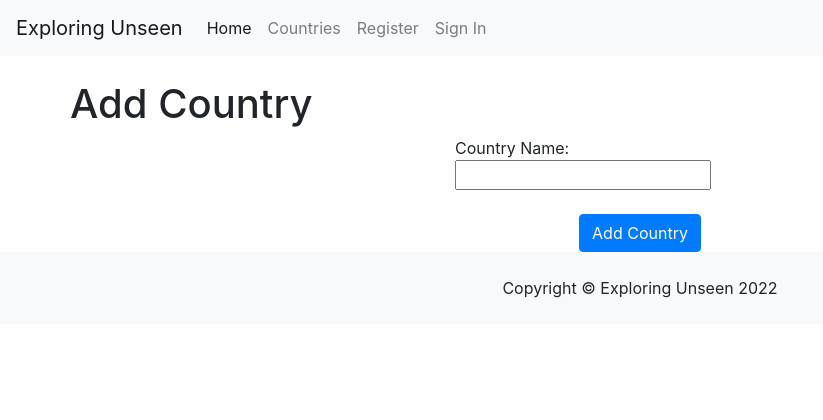
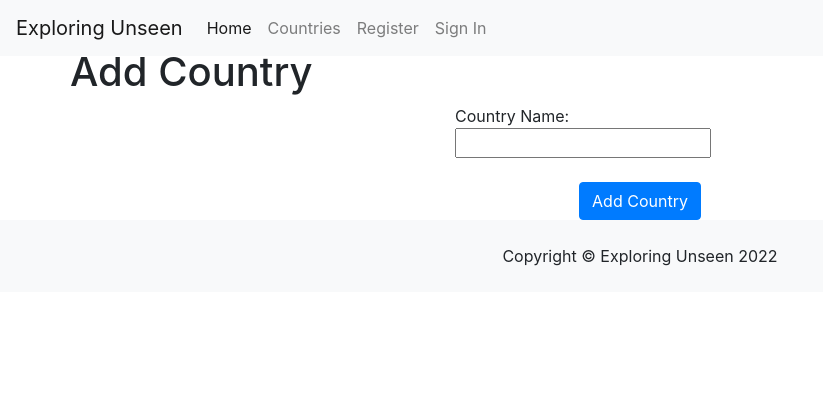
Before and after one commit to Code-Institute-Submissions/bens6477-exploring-unseen-blog_DecResub, a Django app: page /country/add/ in a window 1280 px wide. Shown: the top 420 px of the page, without its empty margins (0-823 px from the left). Run offline with Django 3.2, Linux system fonts and the light colour scheme; data that the repository does not hold is empty; some libraries are stand-ins or nearby versions.

```diff
--- a/static/css/style.css
+++ b/static/css/style.css
@@ -45,6 +45,13 @@
     padding: 1rem;
 }
 
+
+/* Message Alerts */
+#messages {
+    margin-bottom: -2rem;
+}
+
+
 /* Bootstrap Cards */
 .card-img-top {
     object-fit: cover;
--- a/templates/base.html
+++ b/templates/base.html
@@ -50,7 +50,7 @@
 
     <div class="container">
         <div class="row">
-            <div class="col-md-8 offset-md-2 mt-5">
+            <div id="messages" class="col-md-8 offset-md-2 mt-5">
                 {% for message in messages %}
                 <div id="msg" class="alert {{ message.tags }} alert-dismissable fade show" role="alert">
                     {{ message | safe }}
```
Also changed, not shown: README.md, readme_images/kanban.png (added).
